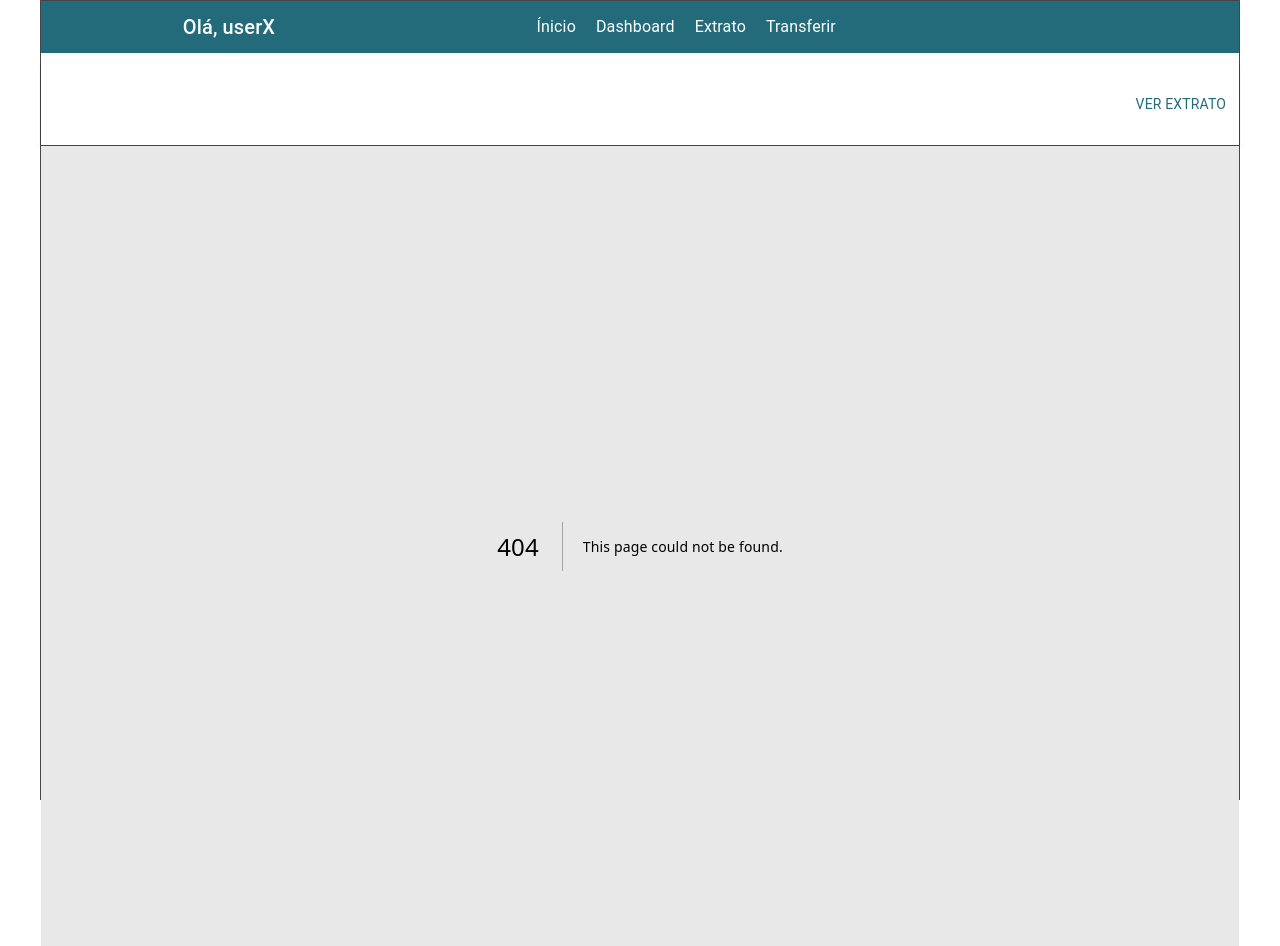
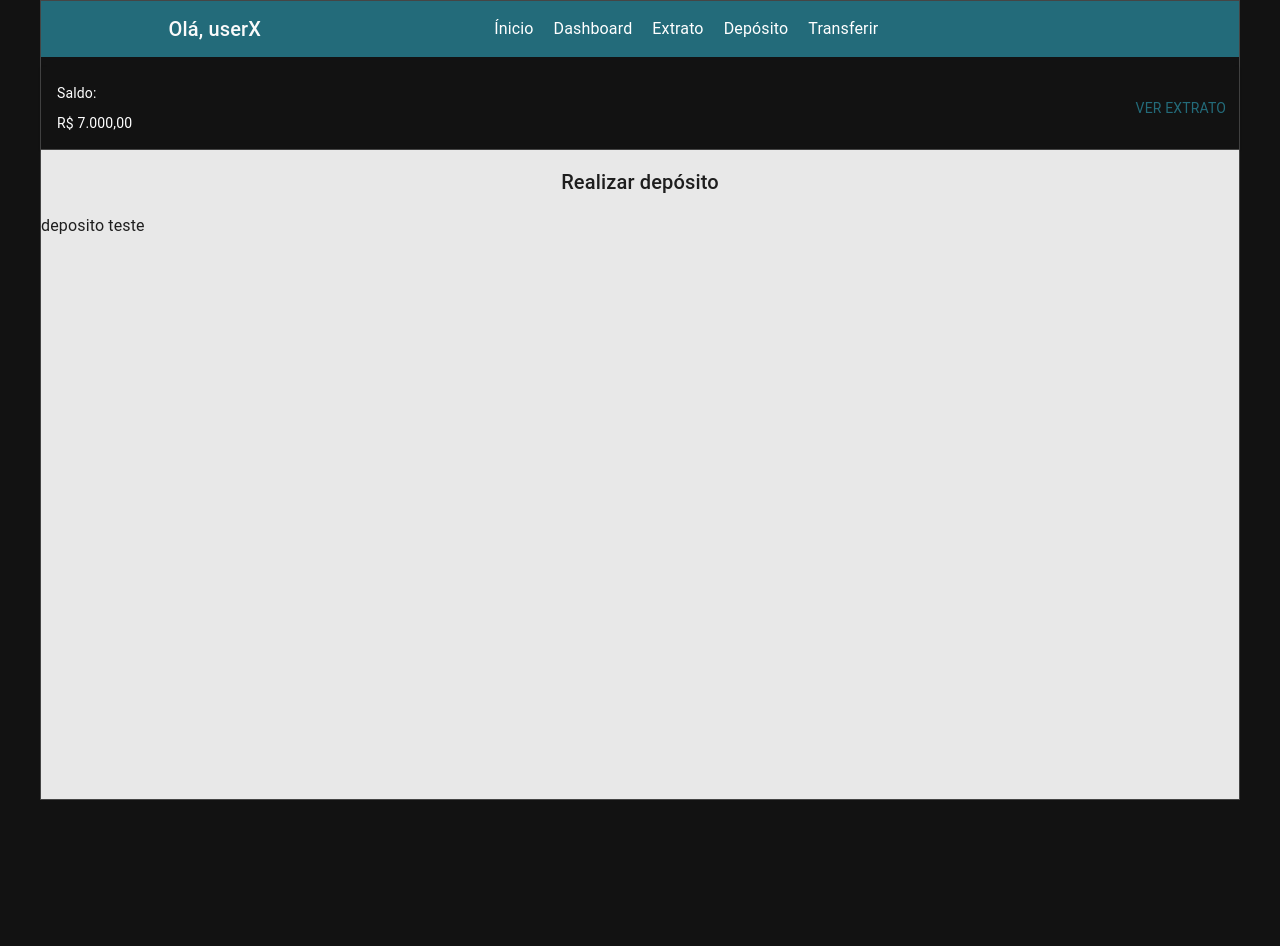
Before and after one commit to RaulFerreira21/tech-bank-app, a Next.js app: page /deposito in a window 1280 px wide. Before the commit this address had no page. After the commit the page ends 800 px from the top, so only its background shows below. Built offline with nearby package versions, Linux system fonts and the light colour scheme; some icons are missing.

Commit message:
feat: implementa componente Title e Deposito

```diff
--- a/src/components/Header/index.tsx
+++ b/src/components/Header/index.tsx
@@ -46,6 +46,9 @@ export default function HeaderComponent() {
         <Link className="navigationLink" href={"/extrato"}>
           <Typography variant="body1">Extrato</Typography>
         </Link>
+         <Link className="navigationLink" href={"/deposito"}>
+          <Typography variant="body1">Depósito</Typography>
+        </Link>
         <Link className="navigationLink" href={"/dashboard"}>
           <Typography variant="body1">Transferir</Typography>
         </Link>
--- /dev/null
+++ b/src/components/Title/index.tsx
@@ -0,0 +1,40 @@
+import { Box, IconButton, Typography } from "@mui/material"
+import CloseIcon from "@mui/icons-material/Close"
+import Link from "next/link"
+
+interface TitleProps {
+  title: string
+}
+
+export default function Title({ title }: TitleProps) {
+  return (
+    <Box
+      sx={{
+        position: "relative",
+        padding: 2,
+      }}
+    >
+      <Typography
+        variant="h6"
+        sx={{
+          textAlign: "center",
+        }}
+      >
+        {title}
+      </Typography>
+
+      <Link href="/">
+        <IconButton
+          sx={(theme) => ({
+            position: "absolute",
+            right: 8,
+            top: 8,
+            color: theme.palette.grey[500],
+          })}
+        >
+          <CloseIcon />
+        </IconButton>
+      </Link>
+    </Box>
+  )
+}
--- /dev/null
+++ b/src/pages/deposito.tsx
@@ -0,0 +1,11 @@
+import Title from "@/components/Title"
+import { Box } from "@mui/material"
+
+export default function Deposito() {
+  return (
+    <>
+      <Title title="Realizar depósito" />
+      <Box>deposito teste</Box>
+    </>
+  )
+}
```
